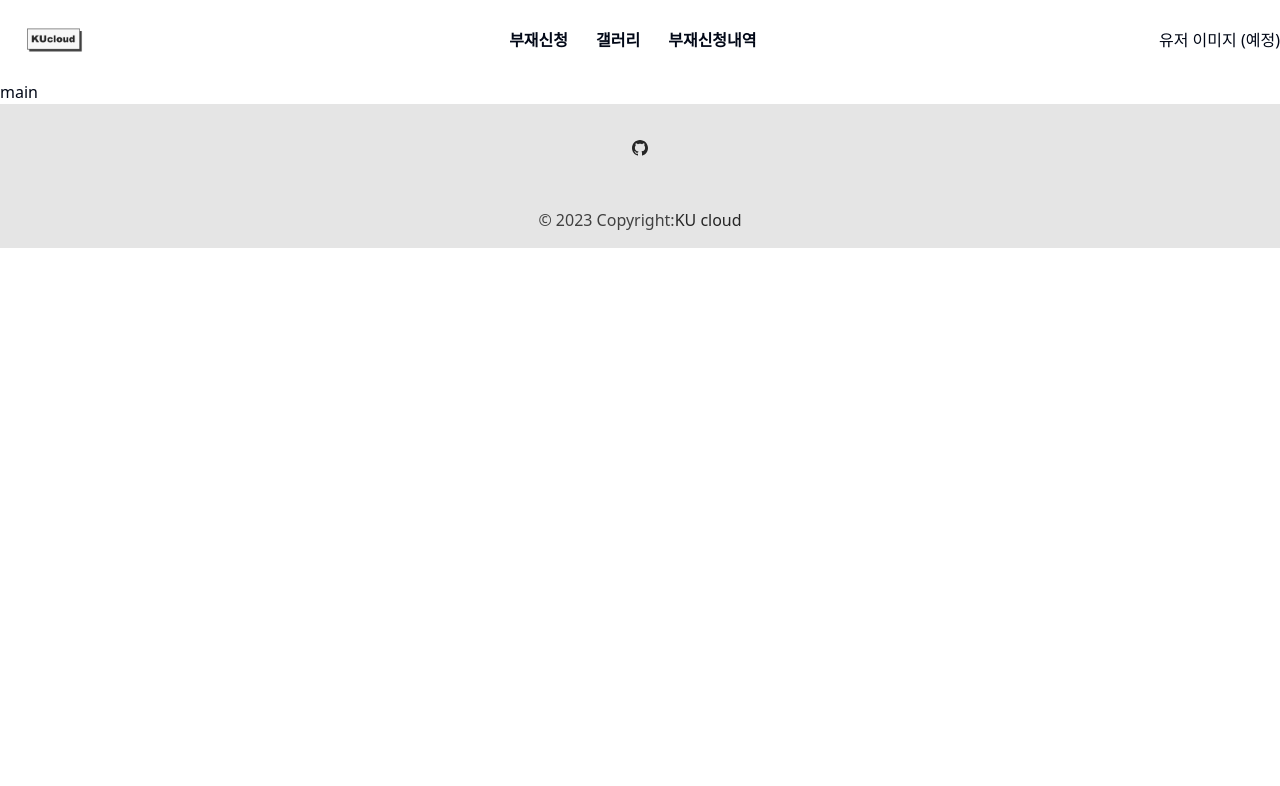
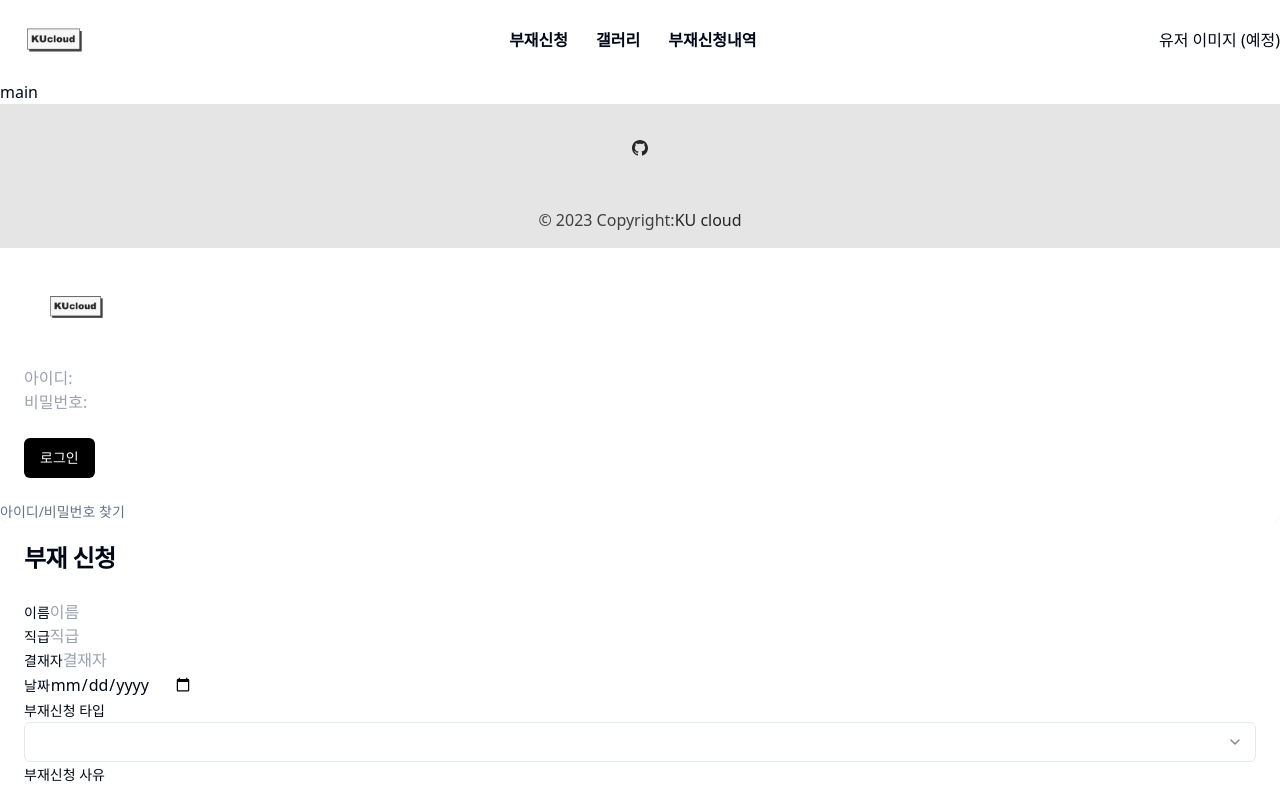
Before and after one commit to ohhhInFastcampus/toyproject1, a React (Vite) app: page / in a window 1280 px wide. Shown: the top 786 px of the page. Built offline with nearby package versions, Linux system fonts and the light colour scheme.

Commit message:
absence_request component 수정

```diff
--- a/src/App.tsx
+++ b/src/App.tsx
@@ -5,6 +5,8 @@ import Main from "@/templates/main";
 import Gallery from "@/templates/gallery";
 import ErrorPage from "@/templates/error";
 import GalleryDetail from "@/templates/galleryDetail";
+import Login from './components/Login';
+import AbsenceRequest from '@/templates/absenceRequest';
 
 const router = createBrowserRouter([
     {
@@ -60,7 +62,7 @@ const router = createBrowserRouter([
 
 function App() {
     return (
-        <RouterProvider router={router} fallbackElement={<p>Initial Load...</p>}/>
+        <><RouterProvider router={router} fallbackElement={<p>Initial Load...</p>} /><Login /><AbsenceRequest/></>
     );
 }
 
--- a/src/components/AbsenceRequest.tsx
+++ b/src/components/AbsenceRequest.tsx
@@ -1,24 +1,25 @@
-import { useState } from 'react';
-import { Button } from "@/components/ui/button";
-import {
-  Card,
-  CardContent,
-  CardDescription,
-  CardFooter,
-  CardHeader,
-  CardTitle,
-} from "@/components/ui/card"
-import { Input } from "@/components/ui/input";
-import { Label } from "@/components/ui/label";
-import { Select, SelectContent, SelectItem, SelectTrigger, SelectValue } from './ui/select';
-import { Textarea } from './ui/textarea';
+// import { SetStateAction, useEffect, useState } from 'react';
+// import { Button } from "@/components/ui/button";
+// import {
+//   Card,
+//   CardContent,
+//   CardDescription,
+//   CardFooter,
+//   CardHeader,
+//   CardTitle,
+// } from "@/components/ui/card"
+// import { Input } from "@/components/ui/input";
+// import { Label } from "@/components/ui/label";
+// // import { Select, SelectContent, SelectItem, SelectTrigger, SelectValue } from './ui/select';
+// import { Textarea } from './ui/textarea';
+// import SelectBox from './SelectBox';
 
-interface reqAbsenceType {
-  email : string ,
-  date : Date,
-  absenceTime : number,
-  reason : string
-}
+// interface reqAbsenceType {
+//   email : string ,
+//   date : Date,
+//   absenceTime : number,
+//   reason : string
+// }
 
 // interface resAbsenceType {
 //   email : string ,
@@ -27,92 +28,99 @@ interface reqAbsenceType {
 //   reason : string
 // }
 
-function AbsenceRequest() {
+// function AbsenceRequest() {
 
-  const [formData, setFormData] = useState<reqAbsenceType>({
-    email: '',
-    date: new Date(),
-    absenceTime: 0,
-    reason: ''
-  });
+//   const [value, setValue] = useState('')
 
 
-  const handleSubmit = (e: React.FormEvent<HTMLFormElement>) => {
-    e.preventDefault();
-    console.log(formData);
-  };
-
-  const handleChange = (e: React.ChangeEvent<HTMLInputElement | HTMLTextAreaElement | HTMLSelectElement>) => {
-    const { id, value } = e.target;
-    setFormData(prevData => ({
-      ...prevData,
-      [id]: value
-    }));
-  };
+//   const [formData, setFormData] = useState<reqAbsenceType>({
+//     email: '',
+//     date: new Date(),
+//     absenceTime: 0,
+//     reason: ''
+//   });
 
 
+//   const handleSubmit = (e: React.FormEvent<HTMLFormElement>) => {
+//     e.preventDefault();
+//     console.log(formData);
+//   };
+
+//   const handleChange = (e: React.ChangeEvent<HTMLInputElement | HTMLTextAreaElement | HTMLSelectElement>) => {
+//     const { id, value } = e.target;
+//     setFormData(prevData => ({
+//       ...prevData,
+//       [id]: value
+//     }));
+//   };
+
+//   useEffect((console.log(value))=>{value})
 
 
-  return (
-    <Card>
-    <form onSubmit={handleSubmit}>
-      <CardHeader>
-        <CardTitle>부재 신청</CardTitle>
-        <CardDescription>
-          {/* What area are you having problems with? */}
-        </CardDescription>
-      </CardHeader>
-      <CardContent className="grid gap-6">
-        <div className="grid grid-cols-2 gap-4">
-          <div className="grid gap-2">
-            <Label htmlFor="name">이름</Label>
-            <Input id="name" type="text" placeholder="이름" onChange={handleChange} />
-          </div>
-          <div className="grid gap-2">
-            <Label htmlFor="area">직급</Label>
-            <Input id="title" type="title" placeholder="직급" onChange={handleChange}/>
-          </div>
-          <div className="grid gap-2">
-            <Label htmlFor="area">결재자</Label>
-            <Input id="approver" type="approver" placeholder="결재자" onChange={handleChange}/>
-          </div>
-          <div className="grid gap-2">
-            <Label htmlFor="area">날짜</Label>
-            <Input id="date" type="date" placeholder="날짜" onChange={handleChange}/>
-          </div>
-          <div className="grid gap-2">
-            <Label htmlFor="request-absence-type">부재신청 타입</Label>
-            <Select defaultValue="1">
-              <SelectTrigger
-                id="request-absence-type"
-                className="line-clamp-1 w-[160px] truncate"
-              >
-                <SelectValue placeholder="반차 타입" />
-              </SelectTrigger>
-              <SelectContent>
-                <SelectItem value="1">오전 반차</SelectItem>
-                <SelectItem value="2">오후 반차</SelectItem>
-                <SelectItem value="3">연차</SelectItem>
-              </SelectContent>
-            </Select>
-          </div>
-        </div>
-        <div className="grid gap-2">
-          <Label htmlFor="reason">부재신청 사유</Label>
-          <Textarea
-            id="reason"
-            placeholder="부재신청 사유를 작성해주세요."
-            onChange={handleChange}
-          />
-        </div>
-      </CardContent>
-      <CardFooter className="justify-between space-x-2">
-        <Button variant="ghost">cancel</Button>
-        <Button>submit</Button>
-        </CardFooter>
-      </form>
-    </Card>
-  );
-}
+//   return (
+//     <Card>
+//     <form onSubmit={handleSubmit}>
+//       <CardHeader>
+//         <CardTitle>부재 신청</CardTitle>
+//         <CardDescription>
+//           {/* What area are you having problems with? */}
+//         </CardDescription>
+//       </CardHeader>
+//       <CardContent className="grid gap-6">
+//         <div className="grid grid-cols-2 gap-4">
+//           <div className="grid gap-2">
+//             <Label htmlFor="name">이름</Label>
+//             <Input id="name" type="text" placeholder="이름" onChange={handleChange} />
+//           </div>
+//           <div className="grid gap-2">
+//             <Label htmlFor="area">직급</Label>
+//             <Input id="title" type="title" placeholder="직급" onChange={handleChange}/>
+//           </div>
+//           <div className="grid gap-2">
+//             <Label htmlFor="area">결재자</Label>
+//             <Input id="approver" type="approver" placeholder="결재자" onChange={handleChange}/>
+//           </div>
+//           <div className="grid gap-2">
+//             <Label htmlFor="area">날짜</Label>
+//             <Input id="date" type="date" placeholder="날짜" onChange={handleChange}/>
+//           </div>
+//           <div className="grid gap-2">
+//             <Label htmlFor="request-absence-type">부재신청 타입</Label>
+//             {/* <Select defaultValue="1">
+//               <SelectTrigger
+//                 id="request-absence-type"
+//                 className="line-clamp-1 w-[160px] truncate"
+//               >
+//                 <SelectValue placeholder="반차 타입" />
+//               </SelectTrigger>
+//               <SelectContent>
+//                 <SelectItem value="1">오전 반차</SelectItem>
+//                 <SelectItem value="2">오후 반차</SelectItem>
+//                 <SelectItem value="3">연차</SelectItem>
+//               </SelectContent>
+//             </Select> */}
+//             <SelectBox defaultValue={''} selectItem={[{
+//   value : "half day",
+//   name : "반차"
+// }, {value : "day", name: "연차"}]} getValue={setValue} />
+//           </div>
+//         </div>
+//         <div className="grid gap-2">
+//           <Label htmlFor="reason">부재신청 사유</Label>
+//           <Textarea
+//             id="reason"
+//             placeholder="부재신청 사유를 작성해주세요."
+//             onChange={handleChange}
+//           />
+//         </div>
+//       </CardContent>
+//       <CardFooter className="justify-between space-x-2">
+//         <Button variant="ghost">cancel</Button>
+//         <Button>submit</Button>
+//         </CardFooter>
+//       </form>
+//     </Card>
+//   );
+// }
 
-export default AbsenceRequest;
+// export default AbsenceRequest;
--- a/src/components/Login.tsx
+++ b/src/components/Login.tsx
@@ -17,12 +17,12 @@ interface reqLoginType {
   password : string,
 }
 
-// interface resLoginType {
-//   token : string,
-//   refreshToken : string,
-//   startDate : string,
-//   expiredDate : string
-// }
+interface resLoginType {
+  token : string,
+  refreshToken : string,
+  startDate : string,
+  expiredDate : string
+}
 
 function Login() {
 
--- a/src/templates/absenceRequest/index.tsx
+++ b/src/templates/absenceRequest/index.tsx
@@ -0,0 +1,117 @@
+import { SetStateAction, useEffect, useState } from 'react';
+import { Button } from "@/components/ui/button";
+import {
+  Card,
+  CardContent,
+  CardDescription,
+  CardFooter,
+  CardHeader,
+  CardTitle,
+} from "@/components/ui/card"
+import { Input } from "@/components/ui/input";
+import { Label } from "@/components/ui/label";
+// import { Select, SelectContent, SelectItem, SelectTrigger, SelectValue } from './ui/select';
+import { Textarea } from '@/components/ui/textarea';
+import SelectBox from '@/components/SelectBox';
+
+interface reqAbsenceType {
+  email : string ,
+  date : Date,
+  absenceTime : number,
+  reason : string
+}
+
+interface resAbsenceType {
+  email : string ,
+  date : Date,
+  absenceTime : number,
+  reason : string
+}
+
+function AbsenceRequest() {
+
+  const [value, setValue] = useState('')
+
+
+  const [formData, setFormData] = useState<reqAbsenceType>({
+    email: '',
+    date: new Date(),
+    absenceTime: 0,
+    reason: ''
+  });
+
+
+  const handleSubmit = (e: React.FormEvent<HTMLFormElement>) => {
+    e.preventDefault();
+    let newFormData = formData ;
+    newFormData.absenceTime = Number(value);
+    console.log(newFormData,"newFormData");
+    //ex api
+    console.log(formData);
+  };
+
+  const handleChange = (e: React.ChangeEvent<HTMLInputElement | HTMLTextAreaElement | HTMLSelectElement>) => {
+    const { id, value } = e.target;
+    setFormData(prevData => ({
+      ...prevData,
+      [id]: value
+    }));
+  };
+
+
+
+  return (
+    <Card>
+    <form onSubmit={handleSubmit}>
+      <CardHeader>
+        <CardTitle>부재 신청</CardTitle>
+        <CardDescription>
+          {/* What area are you having problems with? */}
+        </CardDescription>
+      </CardHeader>
+      <CardContent className="grid gap-6">
+        <div className="grid grid-cols-2 gap-4">
+          <div className="grid gap-2">
+            <Label htmlFor="name">이름</Label>
+            <Input id="name" type="text" placeholder="이름" onChange={handleChange} />
+          </div>
+          <div className="grid gap-2">
+            <Label htmlFor="area">직급</Label>
+            <Input id="title" type="title" placeholder="직급" onChange={handleChange}/>
+          </div>
+          <div className="grid gap-2">
+            <Label htmlFor="area">결재자</Label>
+            <Input id="approver" type="approver" placeholder="결재자" onChange={handleChange}/>
+          </div>
+          <div className="grid gap-2">
+            <Label htmlFor="area">날짜</Label>
+            <Input id="date" type="date" placeholder="날짜" onChange={handleChange}/>
+          </div>
+          <div className="grid gap-2">
+            <Label htmlFor="request-absence-type">부재신청 타입</Label>
+            <SelectBox defaultValue={''}
+            selectItem={[
+              {value : "4",name : "반차"},
+              {value : "8", name: "연차"}]}
+              getValue={setValue} />
+          </div>
+        </div>
+        <div className="grid gap-2">
+          <Label htmlFor="reason">부재신청 사유</Label>
+          <Textarea
+            id="reason"
+            placeholder="부재신청 사유를 작성해주세요."
+            onChange={handleChange}
+          />
+        </div>
+      </CardContent>
+      <CardFooter className="justify-between space-x-2">
+        <Button variant="ghost">cancel</Button>
+        <Button>submit</Button>
+        </CardFooter>
+      </form>
+    </Card>
+  );
+}
+
+export default AbsenceRequest;
```
Also changed, not shown: src/components/absence_request/RequestDetail.tsx (added), src/components/absence_request/types.ts (added), 1 other file (tests, documents, lock files or other folders).
